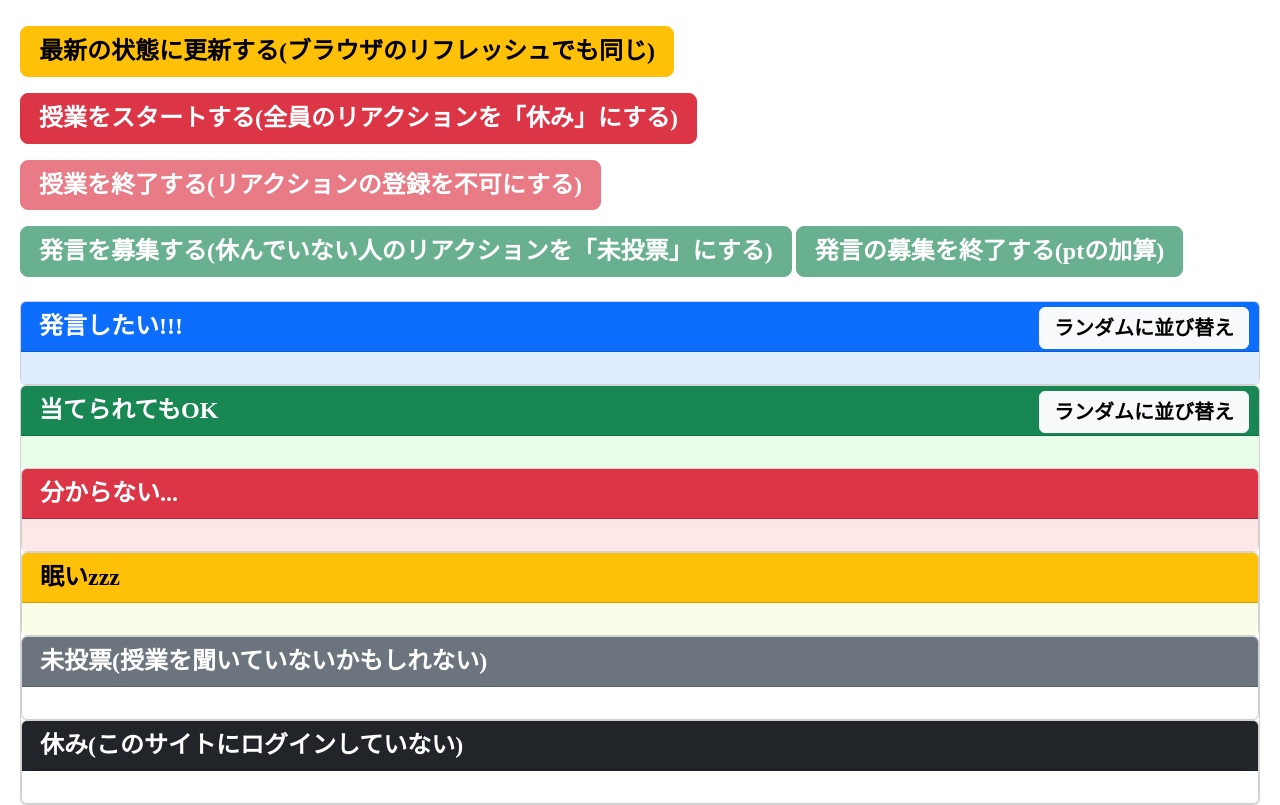
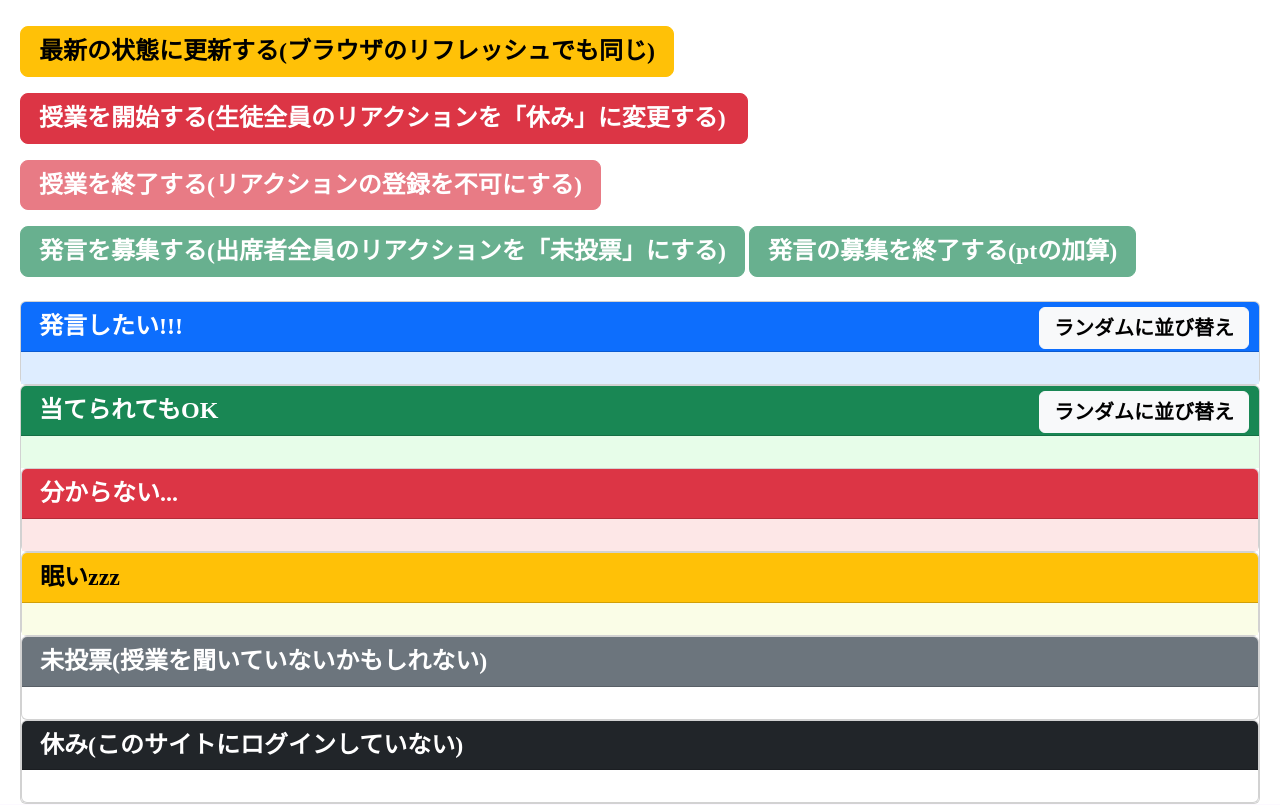
Before and after one commit to TomoyaKinami/1582, a Flask app: template templates/class_teacher.html in a window 1280 px wide. Shown: the part 70-875 px from the top of the page. Run offline with Flask 2, Linux system fonts and the light colour scheme; the template is opened without the code that fills it, so the values that code supplies are empty; some libraries are stand-ins or nearby versions.

Commit message:
Add files via upload

```diff
--- a/templates/class_teacher.html
+++ b/templates/class_teacher.html
@@ -49,24 +49,24 @@
     <div>
         <a href={{url1}}><button type="button" class="btn btn-lg btn-warning font-weight-bold mt-3 mb-3 text-black"><h4 style='font-weight:bold; margin:2px;'>最新の状態に更新する(ブラウザのリフレッシュでも同じ)</h4></button></a><br>
             {% if choice=='1' %}
-            <button type="button" class="btn btn-lg btn-danger font-weight-bold mb-3 disabled"><h4 style='font-weight:bold; margin:2px;'>授業をスタートする(全員のリアクションを「休み」にする)</h4></button>
+            <button type="button" class="btn btn-lg btn-danger font-weight-bold mb-3 disabled"><h4 style='font-weight:bold; margin:2px; padding-right: 3px;'>授業を開始する(生徒全員のリアクションを「休み」に変更する)</h4></button>
             <a href="{{url1}}/finishclass"><button type="button" class="btn btn-lg btn-danger font-weight-bold mb-3"><h4 style='font-weight:bold; margin:2px;'>授業を終了する(リアクションの登録を不可にする)</h4></button></a>
-            <a href="{{url1}}/startvote"><button type="button" class="btn btn-lg btn-success font-weight-bold mb-4"><h4 style='font-weight:bold; margin:2px;'>発言を募集する(休んでいない人のリアクションを「未投票」にする)</h4></button></a>
+            <a href="{{url1}}/startvote"><button type="button" class="btn btn-lg btn-success font-weight-bold mb-4"><h4 style='font-weight:bold; margin:2px;'>発言を募集する(出席者全員のリアクションを「未投票」にする)</h4></button></a>
             <button type="button" class="btn btn-lg btn-success font-weight-bold mb-4 disabled"><h4 style='font-weight:bold; margin:2px;'>発言の募集を終了する(ptの加算)</h4></button>
             {% elif choice=='2' %}
-            <button type="button" class="btn btn-lg btn-danger font-weight-bold mb-3 disabled"><h4 style='font-weight:bold; margin:2px;'>授業をスタートする(全員のリアクションを「休み」にする)</h4></button>
+            <button type="button" class="btn btn-lg btn-danger font-weight-bold mb-3 disabled"><h4 style='font-weight:bold; margin:2px; padding-right: 3px;'>授業を開始する(生徒全員のリアクションを「休み」に変更する)</h4></button>
             <button type="button" class="btn btn-lg btn-danger font-weight-bold mb-3 disabled"><h4 style='font-weight:bold; margin:2px;'>授業を終了する(リアクションの登録を不可にする)</h4></button>
-            <button type="button" class="btn btn-lg btn-success font-weight-bold mb-4 disabled"><h4 style='font-weight:bold; margin:2px;'>発言を募集する(休んでいない人のリアクションを「未投票」にする)</h4></button>
+            <button type="button" class="btn btn-lg btn-success font-weight-bold mb-4 disabled"><h4 style='font-weight:bold; margin:2px;'>発言を募集する(出席者全員のリアクションを「未投票」にする)</h4></button>
             <a href="{{url1}}/finishvote"><button type="button" class="btn btn-lg btn-success font-weight-bold mb-4"><h4 style='font-weight:bold; margin:2px;'>発言の募集を終了する(ptの加算)</h4></button></a>
             {% else %}
-            <a href="{{url1}}/startclass"><button type="button" class="btn btn-lg btn-danger mb-3"><h4 style='font-weight:bold; margin:2px;'>授業をスタートする(全員のリアクションを「休み」にする)</h4></button></a>
+            <a href="{{url1}}/startclass"><button type="button" class="btn btn-lg btn-danger mb-3"><h4 style='font-weight:bold; margin:2px; padding-right: 3px;'>授業を開始する(生徒全員のリアクションを「休み」に変更する)</h4></button></a>
             <button type="button" class="btn btn-lg btn-danger font-weight-bold mb-3 disabled"><h4 style='font-weight:bold; margin:2px;'>授業を終了する(リアクションの登録を不可にする)</h4></button>
-            <button type="button" class="btn btn-lg btn-success font-weight-bold mb-4 disabled"><h4 style='font-weight:bold; margin:2px;'>発言を募集する(休んでいない人のリアクションを「未投票」にする)</h4></button>
+            <button type="button" class="btn btn-lg btn-success font-weight-bold mb-4 disabled"><h4 style='font-weight:bold; margin:2px;'>発言を募集する(出席者全員のリアクションを「未投票」にする)</h4></button>
             <button type="button" class="btn btn-lg btn-success font-weight-bold mb-4 disabled"><h4 style='font-weight:bold; margin:2px;'>発言の募集を終了する(ptの加算)</h4></button>
             {% endif %}
         <div class="card">
             <div class="card-header bg-primary text-white font-weight-bold h5" style='height:50px;'><h4 style='font-weight:bold; margin:2px;'>
-              発言したい!!!<a href="{{url1}}/random1"><button type="button" class="btn btn-light font-weight-bold" style='position: absolute; top:5px; right:10px;'><h5 style='font-weight:bold; margin:2px;'>ランダムに並び替え</h5></button></a>
+              発言したい!!!<a href="{{url1}}/random1"><button type="button" class="btn btn-light font-weight-bold" style='position: absolute; top:5px; right:10px;'><h5 style='font-weight:bold; margin:2px;' id="daizu4">ランダムに並び替え</h5></button></a>
             </h4></div>
             <div class="card-body" style='background-color:#deedff;' id='status1'>
               {% for row1 in status1 %}
@@ -87,7 +87,7 @@
         </div>
         <div class="card">
           <div class="card-header bg-success text-white font-weight-bold h5" style='height:50px;'><h4 style='font-weight:bold; margin:2px;'>
-            当てられてもOK<a href="{{url1}}/random2"><button type="button" class="btn btn-light font-weight-bold" style='position: absolute; top:5px; right:10px;'><h5 style='font-weight:bold; margin:2px;'>ランダムに並び替え</h5></button></a>
+            当てられてもOK<a href="{{url1}}/random2"><button type="button" class="btn btn-light font-weight-bold" style='position: absolute; top:5px; right:10px;'><h5 style='font-weight:bold; margin:2px;' id="daizu3">ランダムに並び替え</h5></button></a>
           </h4></div>
           <div class="card-body" style='background-color:#e7fde9;'>
             {% for row2 in status2 %}
@@ -105,7 +105,7 @@
             {% endfor %}
         </div>
         <div class="card">
-            <div class="card-header bg-danger text-white font-weight-bold h5" style='height:50px;'><h4 style='font-weight:bold; margin:2px;'>
+            <div class="card-header bg-danger text-white font-weight-bold h5" style='height:fit-content;'><h4 style='font-weight:bold; margin:2px;'>
               分からない...
             </h4></div>
             <div class="card-body" style='background-color:#fde7e7;'>
@@ -125,7 +125,7 @@
             </div>
         </div>
         <div class="card">
-            <div class="card-header bg-warning text-black font-weight-bold h5" style='height:50px;'><h4 style='font-weight:bold; margin:2px;'>
+            <div class="card-header bg-warning text-black font-weight-bold h5" style='height:fit-content;'><h4 style='font-weight:bold; margin:2px;'>
               眠いzzz
             </h4></div>
             <div class="card-body" style='background-color:#fafde7;'>
@@ -145,7 +145,7 @@
             </div>
         </div>
         <div class="card">
-            <div class="card-header bg-secondary text-white font-weight-bold h5" style='height:50px;'><h4 style='font-weight:bold; margin:2px;'>
+            <div class="card-header bg-secondary text-white font-weight-bold h5" style='height:fit-content;'><h4 style='font-weight:bold; margin:2px;'>
                 未投票(授業を聞いていないかもしれない)
             </h4></div>
             <div class="card-body">
@@ -164,7 +164,7 @@
             </div>
         </div>
         <div class="card">
-            <div class="card-header bg-dark text-white font-weight-bold h5" style='height:50px;'><h4 style='font-weight:bold; margin:2px;'>
+            <div class="card-header bg-dark text-white font-weight-bold h5" style='height:fit-content;'><h4 style='font-weight:bold; margin:2px;'>
                 休み(このサイトにログインしていない)
             </h4></div>
             <div class="card-body">
@@ -315,5 +315,14 @@ $('#send').on({'click':function(){
     error:function(request,status,err){
       console.log('送信失敗');}});
 }})
+var windowSm=640;
+    $(window).on('load resize',function(){
+        var windowWidth=$(window).width();
+        if(windowWidth <= windowSm){
+            $('#daizu3').attr('style','font-weight:bold; font-size:16px; margin:2px;')
+            $('#daizu4').attr('style','font-weight:bold; font-size:16px; margin:2px;')}
+            else{$('#daizu3').attr('style','font-weight:bold; margin:2px;')
+            $('#daizu4').attr('style','font-weight:bold; margin:2px;')}
+            });
 </script>
 {% endblock %}
```
Also changed, not shown: templates/home.html (+8 -2 lines), templates/login.html (+13 -1 lines).
